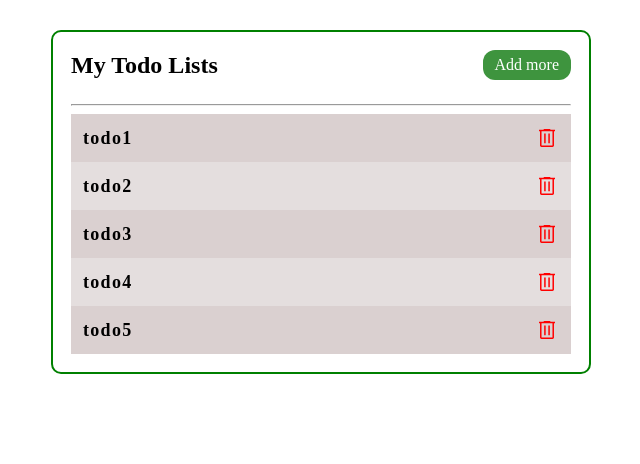
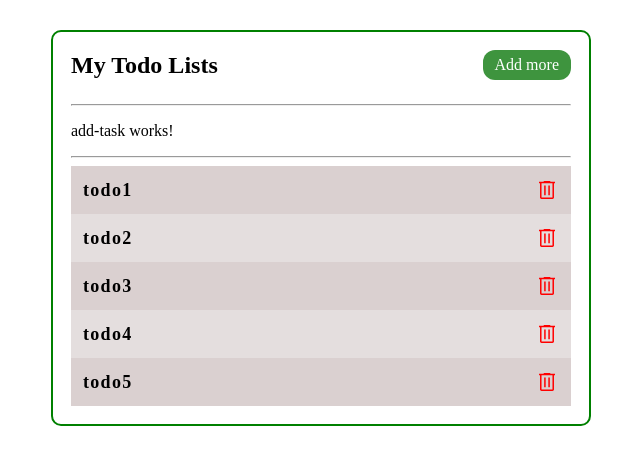
Before and after one commit to sudhansom/todos-angular, an Angular app: page / in a window 1280 px wide. Shown: the top 464 px of the page, without its empty margins (319-959 px from the left). Built offline with nearby package versions, Linux system fonts and the light colour scheme.

Commit message:
create add-task component and add to tasks component

```diff
--- a/src/app/app.module.ts
+++ b/src/app/app.module.ts
@@ -7,13 +7,15 @@ import { TasksComponent } from './components/tasks/tasks.component';
 import { HeaderSectionComponent } from './components/header-section/header-section.component';
 import { EachTaskComponent } from './components/each-task/each-task.component';
 import { SvgIconModule } from 'src/directives/svg-icon/svg-icon.module';
+import { AddTaskComponent } from './components/add-task/add-task.component';
 
 @NgModule({
   declarations: [
     AppComponent,
     TasksComponent,
     HeaderSectionComponent,
-    EachTaskComponent
+    EachTaskComponent,
+    AddTaskComponent
   ],
   imports: [
     BrowserModule,
--- /dev/null
+++ b/src/app/components/add-task/add-task.component.html
@@ -0,0 +1 @@
+<p>add-task works!</p>
--- a/src/app/components/tasks/tasks.component.html
+++ b/src/app/components/tasks/tasks.component.html
@@ -1,5 +1,7 @@
 <div class="tasks">
   <app-header-section></app-header-section>
   <hr>
+  <app-add-task></app-add-task>
+  <hr>
   <app-each-task *ngFor="let task of tasks" [task]="task"></app-each-task>
 </div>
```
Also changed, not shown: src/app/components/add-task/add-task.component.ts (added, +10 -0 lines), src/app/components/add-task/add-task.component.scss (added), 1 other file (tests, documents, lock files or other folders).
